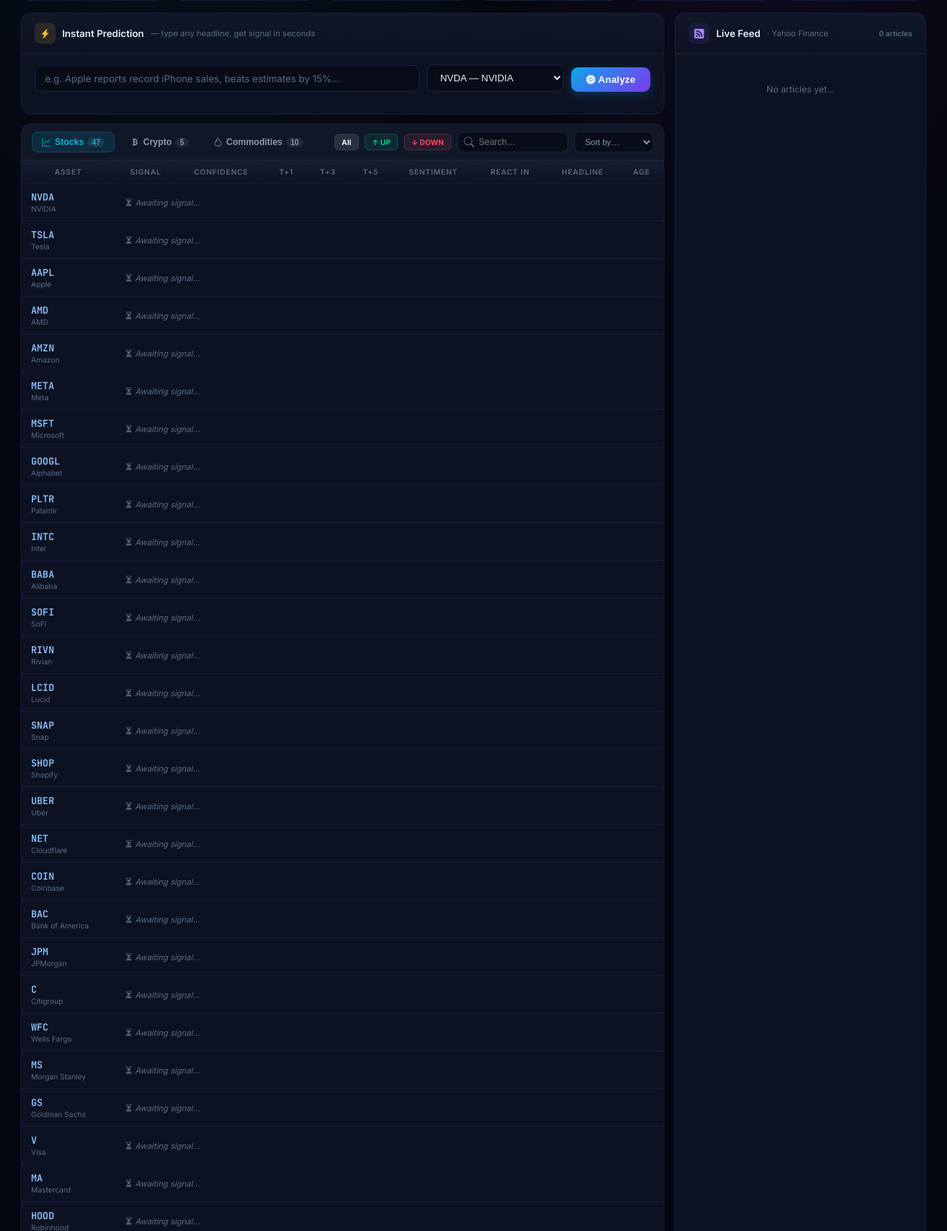
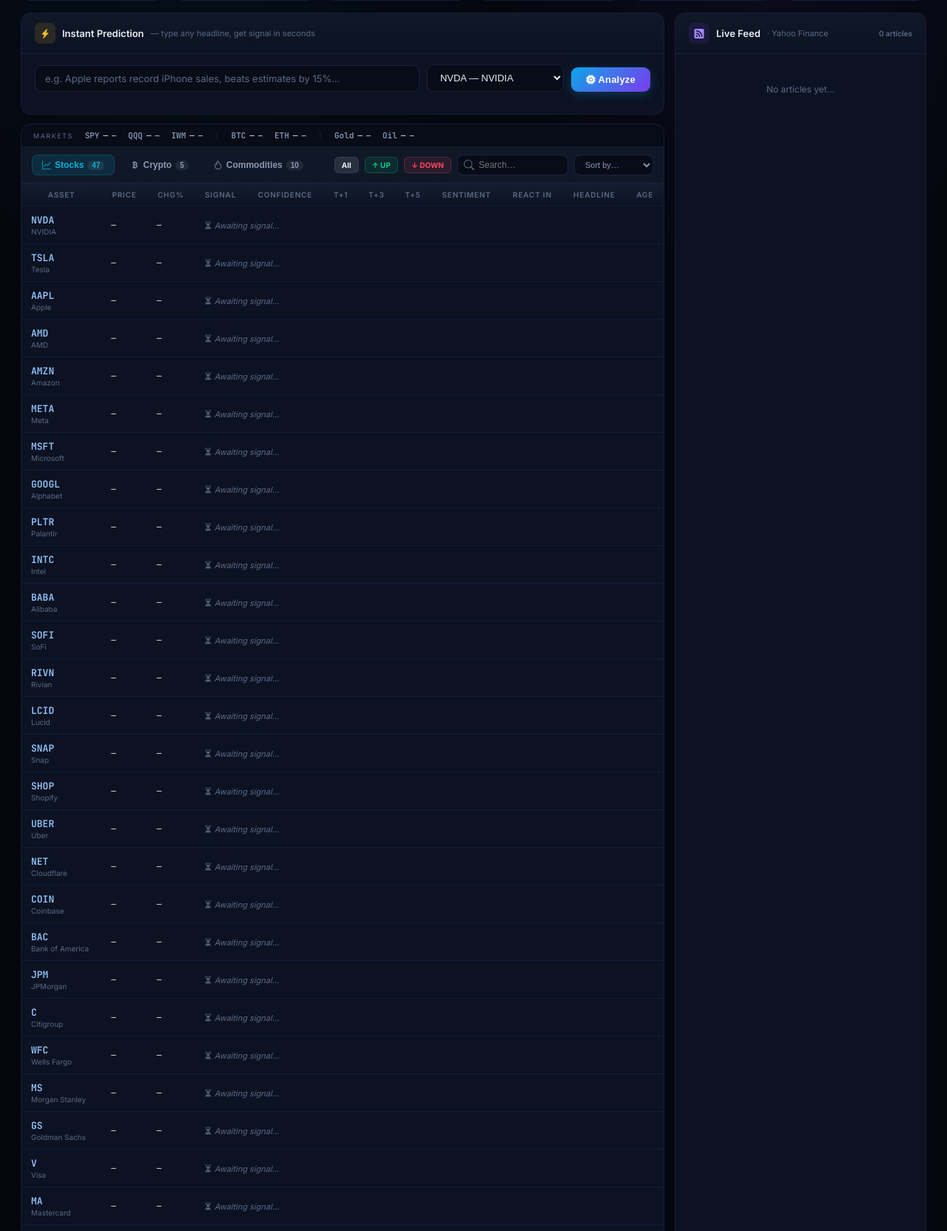
Before and after one commit to bbatbold-sys/news-price-impact, a Flask app: page / in a window 1280 px wide. Shown: the part 267-1931 px from the top of the page at 74% size. Run offline with Flask 3, Linux system fonts and the light colour scheme; data that the repository does not hold is empty; parts of the project's set-up code (start-up, migrations or seed data) failed here and were passed over.

Commit message:
Add live prices, Chg%, and markets bar to dashboard
- /api/prices endpoint fetches current price + day change% for all tracked assets
- Background job refreshes prices every minute via yfinance
- Markets bar shows SPY, QQQ, IWM, BTC, ETH, Gold, Oil live prices
- Price and Chg% columns added to all signal tables
- Price cells preserved across signal updates

Co-Authored-By: Claude Sonnet 4.6 <noreply@anthropic.com>

```diff
--- a/web/app.py
+++ b/web/app.py
@@ -2,7 +2,7 @@
 Flask web app — real-time news impact dashboard.
 Run: python app.py
 """
-import os, sys, logging
+import os, sys, logging, threading
 from datetime import datetime, timezone
 from flask import Flask, render_template, jsonify
 from flask_cors import CORS
@@ -56,6 +56,33 @@ ASSET_NAMES = {
     "BTC-USD":"Bitcoin","ETH-USD":"Ethereum","USDT-USD":"Tether",
     "SOL-USD":"Solana","XRP-USD":"XRP",
 }
+
+# ── Live price cache ─────────────────────────────────────────────────────────
+_price_cache: dict = {}
+_price_lock  = threading.Lock()
+
+def _refresh_prices():
+    import yfinance as yf
+    all_syms = [s for cls_assets in ALL_ASSETS.values() for s in cls_assets]
+    try:
+        raw = yf.download(all_syms, period="5d", interval="1d",
+                          group_by="ticker", progress=False, auto_adjust=True)
+        new = {}
+        for sym in all_syms:
+            try:
+                col = raw[sym]["Close"] if len(all_syms) > 1 else raw["Close"]
+                col = col.dropna()
+                if len(col) >= 2:
+                    c0, c1 = float(col.iloc[-2]), float(col.iloc[-1])
+                    new[sym] = {"price":  round(c1, 4),
+                                "change": round((c1 - c0) / c0 * 100, 2)}
+            except Exception:
+                pass
+        with _price_lock:
+            _price_cache.update(new)
+        log.info(f"Prices refreshed: {len(new)} tickers")
+    except Exception as e:
+        log.warning(f"Price refresh failed: {e}")
 
 # ── Flask app ─────────────────────────────────────────────────────────────────
 app = Flask(__name__)
@@ -126,6 +153,11 @@ def api_news():
         n["time_to_react"] = fmt_seconds(n.get("seconds_to_react"))
     return jsonify({"news": news})
 
+@app.route("/api/prices")
+def api_prices():
+    with _price_lock:
+        return jsonify({"prices": dict(_price_cache)})
+
 @app.route("/api/predict", methods=["POST"])
 def api_predict():
     from flask import request
@@ -146,6 +178,8 @@ from poller import poll
 scheduler = BackgroundScheduler()
 scheduler.add_job(poll, "interval", minutes=1, id="yf_poll",
                   next_run_time=datetime.now())   # run immediately on start
+scheduler.add_job(_refresh_prices, "interval", minutes=1, id="price_refresh",
+                  next_run_time=datetime.now())   # fetch live prices on start
 scheduler.start()
 
 if __name__ == "__main__":
--- a/web/templates/index.html
+++ b/web/templates/index.html
@@ -296,6 +296,21 @@
     .tab-pane { display:none; }
     .tab-pane.active { display:block; }
 
+    /* ═══════════════════════════════════════════════════════ MARKETS BAR */
+    .markets-bar {
+      display:flex; align-items:center; gap:16px; flex-wrap:wrap;
+      padding:8px 16px; background:var(--bg2);
+      border-bottom:1px solid var(--border);
+      font-family:'JetBrains Mono',monospace; font-size:11px;
+    }
+    .mkt-label { color:var(--muted); font-size:9px; letter-spacing:1.5px; text-transform:uppercase; font-family:'Inter',sans-serif; }
+    .mkt-item  { display:flex; align-items:center; gap:5px; }
+    .mkt-sym   { color:var(--muted2); font-weight:600; }
+    .mkt-price { color:var(--text); }
+    .mkt-chg   { font-size:10px; }
+    .mkt-divider { color:var(--border2); }
+    .price-cell, .chg-cell { font-family:'JetBrains Mono',monospace; font-size:11px; white-space:nowrap; }
+
     /* ═══════════════════════════════════════════════════════ TABLE */
     .sig-table { width:100%; border-collapse:collapse; }
     .sig-table th {
@@ -514,6 +529,20 @@
 
     <!-- Signals -->
     <div class="panel" style="margin-top:12px">
+      <!-- Live markets ticker bar -->
+      <div class="markets-bar">
+        <span class="mkt-label">Markets</span>
+        <span class="mkt-item"><span class="mkt-sym">SPY</span> <span class="mkt-price" id="mp-SPY">—</span> <span class="mkt-chg" id="mc-SPY">—</span></span>
+        <span class="mkt-item"><span class="mkt-sym">QQQ</span> <span class="mkt-price" id="mp-QQQ">—</span> <span class="mkt-chg" id="mc-QQQ">—</span></span>
+        <span class="mkt-item"><span class="mkt-sym">IWM</span> <span class="mkt-price" id="mp-IWM">—</span> <span class="mkt-chg" id="mc-IWM">—</span></span>
+        <span class="mkt-divider">|</span>
+        <span class="mkt-item"><span class="mkt-sym">BTC</span> <span class="mkt-price" id="mp-BTC-USD">—</span> <span class="mkt-chg" id="mc-BTC-USD">—</span></span>
+        <span class="mkt-item"><span class="mkt-sym">ETH</span> <span class="mkt-price" id="mp-ETH-USD">—</span> <span class="mkt-chg" id="mc-ETH-USD">—</span></span>
+        <span class="mkt-divider">|</span>
+        <span class="mkt-item"><span class="mkt-sym">Gold</span> <span class="mkt-price" id="mp-GC=F">—</span> <span class="mkt-chg" id="mc-GC=F">—</span></span>
+        <span class="mkt-item"><span class="mkt-sym">Oil</span>  <span class="mkt-price" id="mp-CL=F">—</span> <span class="mkt-chg" id="mc-CL=F">—</span></span>
+      </div>
+
       <div class="tab-toolbar">
         <button class="tab-btn active" onclick="switchTab('stock',this)">
           <i class="bi bi-graph-up"></i> Stocks <span class="tab-n">{{ all_assets.stock|length }}</span>
@@ -545,15 +574,17 @@
             <thead>
               <tr>
                 <th onclick="sortTable('{{ cls }}',0)">Asset</th>
-                <th onclick="sortTable('{{ cls }}',1)">Signal</th>
-                <th onclick="sortTable('{{ cls }}',2)">Confidence</th>
-                <th onclick="sortTable('{{ cls }}',3)">T+1</th>
-                <th onclick="sortTable('{{ cls }}',4)">T+3</th>
-                <th onclick="sortTable('{{ cls }}',5)">T+5</th>
+                <th onclick="sortTable('{{ cls }}',1)">Price</th>
+                <th onclick="sortTable('{{ cls }}',2)">Chg%</th>
+                <th onclick="sortTable('{{ cls }}',3)">Signal</th>
+                <th onclick="sortTable('{{ cls }}',4)">Confidence</th>
+                <th onclick="sortTable('{{ cls }}',5)">T+1</th>
+                <th onclick="sortTable('{{ cls }}',6)">T+3</th>
+                <th onclick="sortTable('{{ cls }}',7)">T+5</th>
                 <th>Sentiment</th>
-                <th onclick="sortTable('{{ cls }}',7)">React In</th>
+                <th onclick="sortTable('{{ cls }}',9)">React In</th>
                 <th>Headline</th>
-                <th onclick="sortTable('{{ cls }}',9)">Age</th>
+                <th onclick="sortTable('{{ cls }}',11)">Age</th>
               </tr>
             </thead>
             <tbody id="tbody-{{ cls }}">
@@ -561,6 +592,8 @@
               <tr id="row-{{ a|replace('=','-')|replace('.','-') }}"
                   data-asset="{{ a }}" data-dir="" data-conf="0" data-ret="0" data-age="0">
                 <td><div class="asset-tick">{{ a }}</div><div class="asset-name">{{ asset_names.get(a,'') }}</div></td>
+                <td class="price-cell">—</td>
+                <td class="chg-cell">—</td>
                 <td colspan="9"><span class="waiting"><i class="bi bi-hourglass-split"></i> Awaiting signal…</span></td>
               </tr>
               {% endfor %}
@@ -799,8 +832,12 @@ function updateSignals(data) {
     const pf = Math.max(0, 1-(sig.prob_up||0)-(sig.prob_down||0));
     const pd = sig.prob_down ?? null;
 
+    const oldPrice = row.querySelector('.price-cell')?.innerHTML || '—';
+    const oldChg   = row.querySelector('.chg-cell')?.innerHTML   || '—';
     row.innerHTML = `
       <td><div class="asset-tick">${sig.asset}</div><div class="asset-name">${sig.name||''}</div></td>
+      <td class="price-cell">${oldPrice}</td>
+      <td class="chg-cell">${oldChg}</td>
       <td>${sigBadge(dir,conf)}</td>
       <td>${confCell(conf)}${probStrip(pu,pf,pd)}</td>
       <td>${ret(sig.pred_T1,sig.direction_T1)}</td>
@@ -926,6 +963,50 @@ async function runPredict() {
 
 $('pred-headline').addEventListener('keydown', e=>{ if(e.key==='Enter') runPredict(); });
 
+/* ─── live prices ─────────────────────────────────────────────────── */
+const MKT_BAR = {
+  'SPY':'SPY','QQQ':'QQQ','IWM':'IWM',
+  'BTC-USD':'BTC-USD','ETH-USD':'ETH-USD',
+  'GC=F':'GC=F','CL=F':'CL=F'
+};
+
+function fmtPrice(p) {
+  if (p >= 1000) return p.toLocaleString(undefined,{maximumFractionDigits:0});
+  if (p >= 1)    return p.toFixed(2);
+  return p.toFixed(4);
+}
+
+function updatePrices(pd) {
+  // Update all table rows
+  Object.entries(pd).forEach(([sym, p]) => {
+    const row = $('row-' + sym.replace(/[=.]/g,'-'));
+    if (!row) return;
+    const pc = row.querySelector('.price-cell');
+    const cc = row.querySelector('.chg-cell');
+    if (pc) pc.innerHTML = `$${fmtPrice(p.price)}`;
+    if (cc) {
+      const up = p.change >= 0;
+      cc.innerHTML = `<span style="color:${up?'var(--up)':'var(--down)'}">${up?'+':''}${p.change.toFixed(2)}%</span>`;
+    }
+  });
+  // Update markets bar
+  Object.keys(MKT_BAR).forEach(sym => {
+    const p = pd[sym]; if (!p) return;
+    const up = p.change >= 0;
+    const key = sym; // use sym as ID key
+    const pe = $('mp-'+key), ce = $('mc-'+key);
+    if (pe) pe.textContent = '$'+fmtPrice(p.price);
+    if (ce) { ce.textContent=(up?'+':'')+p.change.toFixed(2)+'%'; ce.style.color=up?'var(--up)':'var(--down)'; }
+  });
+}
+
+async function fetchPrices() {
+  try {
+    const d = await fetch('/api/prices').then(r=>r.json());
+    if (d.prices) updatePrices(d.prices);
+  } catch(e) {}
+}
+
 /* ─── auto-refresh ────────────────────────────────────────────────── */
 async function refresh() {
   try {
@@ -939,7 +1020,9 @@ async function refresh() {
 }
 
 refresh();
+fetchPrices();
 setInterval(refresh, 30000);
+setInterval(fetchPrices, 60000);
 </script>
 </body>
 </html>
```
